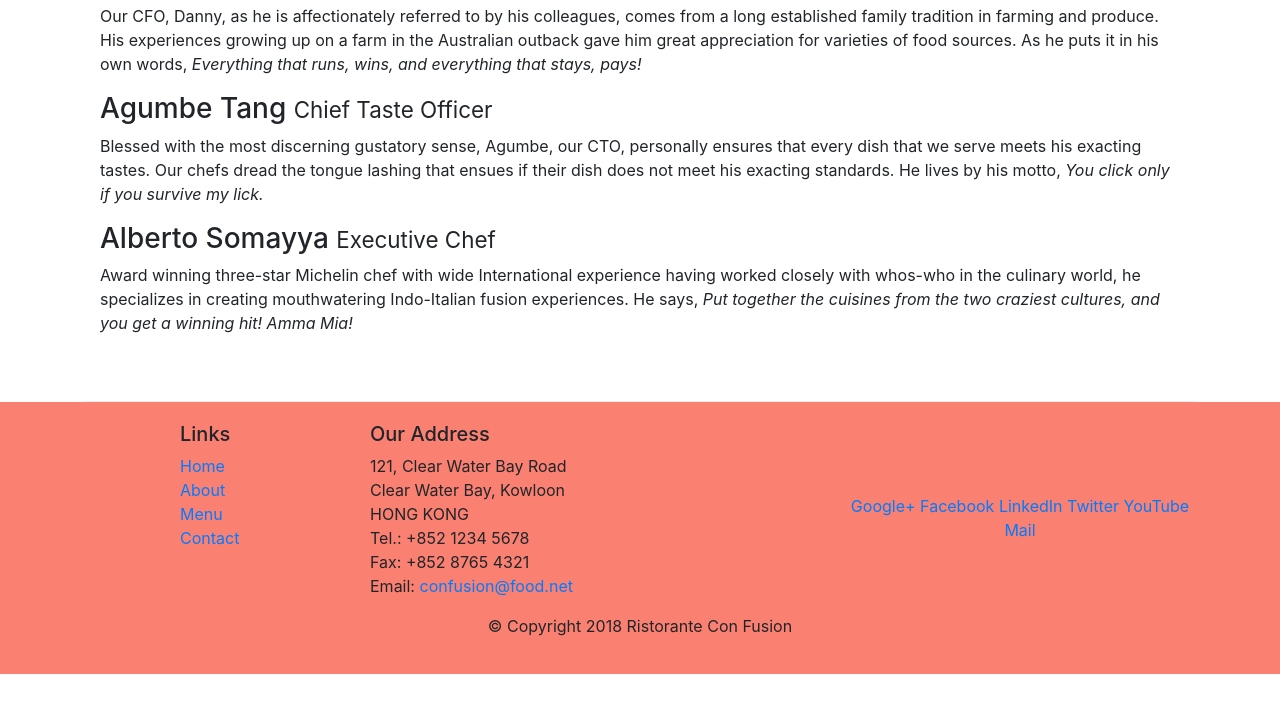
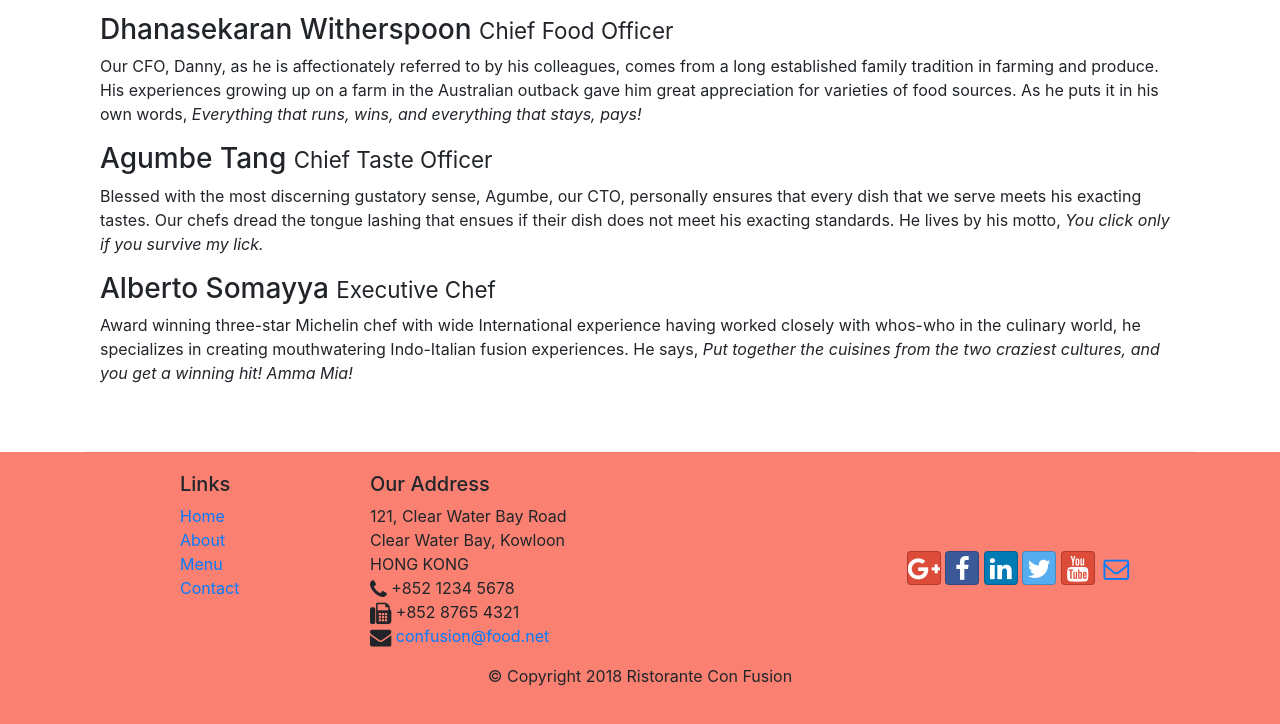
Before and after one commit to sebgatullah372/Coursera-bootstrap4, a website: page aboutus.html in a window 1280 px wide. Shown: the part 1102-1826 px from the top of the page. Before the commit the page ends 1776 px from the top, so only its background shows below. Drawn offline with nearby package versions, Linux system fonts and the light colour scheme.

Commit message:
font_awesome

```diff
--- a/aboutus.html
+++ b/aboutus.html
@@ -9,6 +9,8 @@
     <!-- Bootstrap CSS -->
     <link rel="stylesheet" href="node_modules/bootstrap/dist/css/bootstrap.min.css">
     <link rel="stylesheet" type="text/css" href="css/style.css">
+    <link rel="stylesheet" href="node_modules/font-awesome/css/font-awesome.min.css">
+    <link rel="stylesheet" href="node_modules/bootstrap-social/bootstrap-social.css">
 
     <title>Ristorante Con Fusion: About Us</title>
 
@@ -32,10 +34,10 @@
         <div class="container">
            <a class="navbar-brand" href="#">Ristorante Con Fusion</a>
                 <ul class="navbar-nav mr-auto">
-                    <li class="nav-item active"><a class="nav-link" href="./index.html">Home</a></li>
-                    <li class="nav-item"><a class="nav-link" href="./aboutus.html">About</a></li>
-                    <li class="nav-item"><a class="nav-link" href="#">Menu</a></li>
-                    <li class="nav-item"><a class="nav-link" href="#">Contact</a></li>
+                    <li class="nav-item "><a class="nav-link" href="./index.html"><span class="fa fa-home"></span> Home</a></li>
+                    <li class="nav-item active"><a class="nav-link" href="./aboutus.html"><span class="fa fa-info"></span> About</a></li>
+                    <li class="nav-item"><a class="nav-link" href="#"><span class="fa fa-list"></span> Menu</a></li>
+                    <li class="nav-item"><a class="nav-link" href="#"><span class="fa fa-mobile"></span> Contact</a></li>
                 </ul>
         </div>
     </nav>
@@ -103,19 +105,19 @@
 		              121, Clear Water Bay Road<br>
 		              Clear Water Bay, Kowloon<br>
 		              HONG KONG<br>
-		              Tel.: +852 1234 5678<br>
-		              Fax: +852 8765 4321<br>
-		              Email: <a href="mailto:confusion@food.net">confusion@food.net</a>
+		              <i class="fa fa-phone fa-lg"></i> +852 1234 5678<br>
+                      <i class="fa fa-fax fa-lg"></i> +852 8765 4321<br>
+                      <i class="fa fa-envelope fa-lg"></i> <a href="mailto:confusion@food.net">confusion@food.net</a>
 		           </address>
                 </div>
                 <div class="col-12 col-sm-4 align-self-center">
                     <div class="text-center">
-                        <a href="http://google.com/+">Google+</a>
-                        <a href="http://www.facebook.com/profile.php?id=">Facebook</a>
-                        <a href="http://www.linkedin.com/in/">LinkedIn</a>
-                        <a href="http://twitter.com/">Twitter</a>
-                        <a href="http://youtube.com/">YouTube</a>
-                        <a href="mailto:">Mail</a>
+                        <a class="btn btn-social-icon btn-google" href="http://google.com/+"><i class="fa fa-google-plus fa-lg"></i></a>
+                        <a class="btn btn-social-icon btn-facebook"href="http://www.facebook.com/profile.php?id="><i class="fa fa-facebook fa-lg"></i></a>
+                        <a class="btn btn-social-icon btn-linkedin" href="http://www.linkedin.com/in/"><i class="fa fa-linkedin fa-lg"></i></a>
+                        <a class="btn btn-social-icon btn-twitter" href="http://twitter.com/"><i class="fa fa-twitter fa-lg"></i></a>
+                        <a class="btn btn-social-icon btn-google"href="http://youtube.com/"><i class="fa fa-youtube fa-lg"></i></a>
+                        <a class="btn btn-social-icon btn-envelope"href="mailto:"><i class="fa fa-envelope-o fa-lg"></i></a>
                     </div>
                 </div>
            </div>
--- a/css/style.css
+++ b/css/style.css
@@ -32,3 +32,8 @@
 	font-style: italic;
 	font-size: 100%;
 }
+body{
+
+	padding: 50px 0px 0px 0px;
+	z-index: 0
+}
--- a/package.json
+++ b/package.json
@@ -15,6 +15,8 @@
   },
   "dependencies": {
     "bootstrap": "^4.0.0",
+    "bootstrap-social": "^5.1.1",
+    "font-awesome": "^4.7.0",
     "jquery": "^3.3.1",
     "popper.js": "^1.12.9"
   }
```
Also changed, not shown: index.html (+15 -13 lines), 1 other file.
